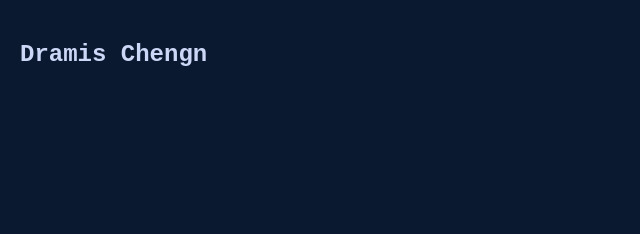
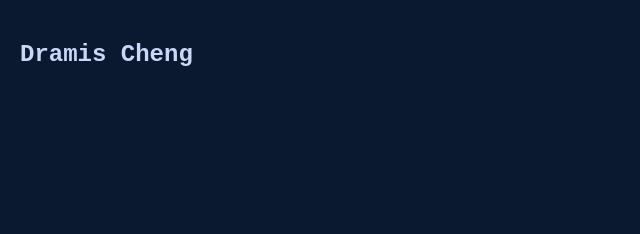
Before and after one commit to Dramatic1211/Dramatic1211.github.io, a plain HTML site: page project.html in a window 1280 px wide. Shown: the top 234 px of the page, 0-640 px from the left. Drawn offline with Linux system fonts and the light colour scheme.

Commit message:
Update project.html

```diff
--- a/project.html
+++ b/project.html
@@ -7,8 +7,8 @@
 <head>
   <meta charset="UTF-8">
   <meta name="viewport" content="width=device-width, initial-scale=1.0">
-  <meta name="description" content="Projects by  Dramis Cheng">
-  <title>Projects -  Dramis Cheng</title>
+  <meta name="description" content="Projects by Dramis Cheng">
+  <title>Projects - Dramis Cheng</title>
   <link rel="stylesheet" href="style.css">
 </head>
 
@@ -16,7 +16,7 @@
 
   <!-- Header 导航栏 -->
   <header>
-    <h1> Dramis Chengn</h1>
+    <h1>Dramis Cheng</h1>
     <nav>
       <a href="index.html">Home</a>
       <a href="about.html">About</a>
@@ -60,7 +60,7 @@
 
   <!-- Footer -->
   <footer>
-    <p>© 2025  Dramis Cheng. All Rights Reserved.</p>
+    <p>© 2025 Dramis Cheng. All Rights Reserved.</p>
   </footer>
 
 </body>
```
